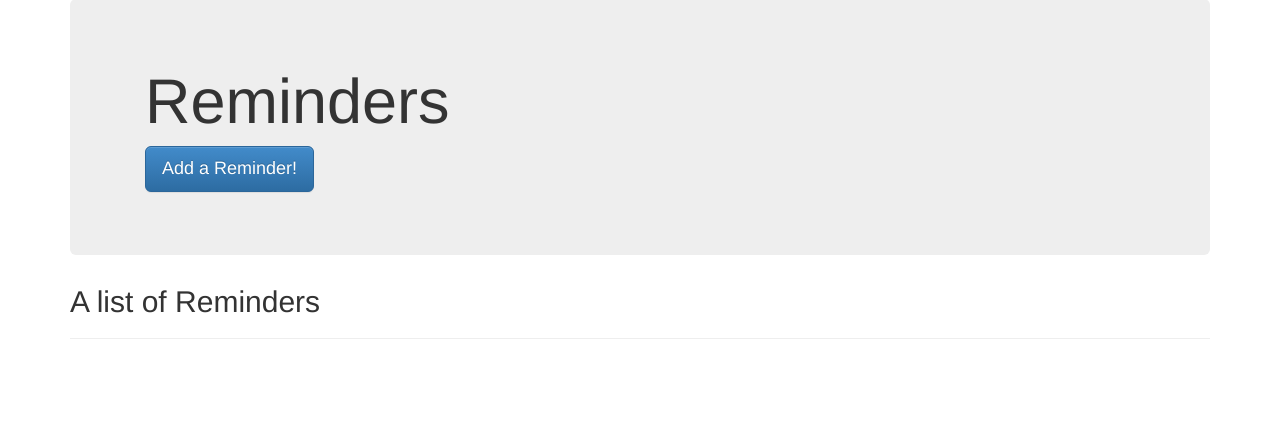
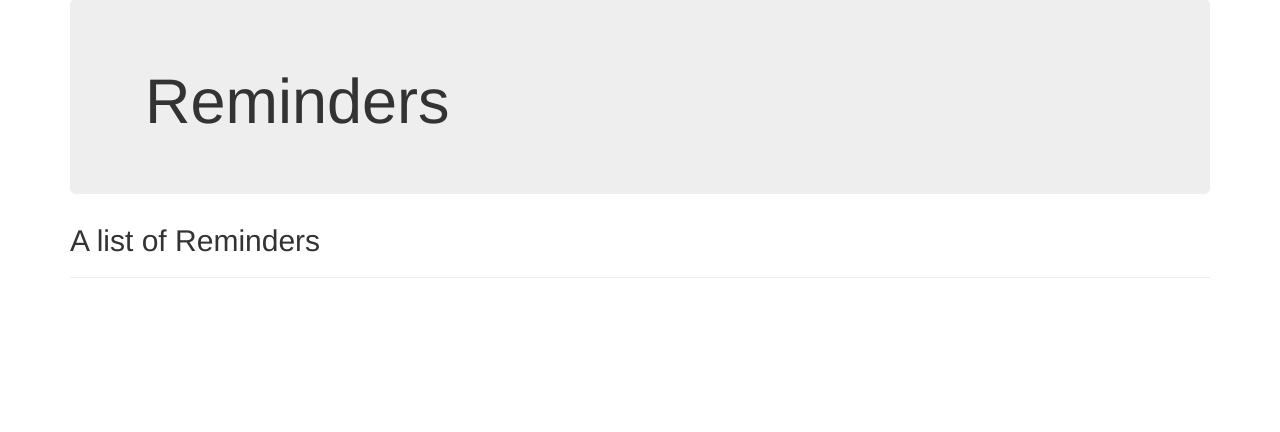
Before and after one commit to mitzvotech/raise-the-bar, a Django app: page /reminders/ in a window 1280 px wide; the page is wider, and only the part inside the window is pictured. Shown: the part 51-483 px from the top of that part. Run offline with Django 3.2, Linux system fonts and the light colour scheme; the visitor is signed in with stand-in values (Sample User, id 1); data that the repository does not hold is empty; some libraries are stand-ins or nearby versions.

Commit message:
remove firm button on reminders

```diff
--- a/app/templates/app/reminder_list.html
+++ b/app/templates/app/reminder_list.html
@@ -4,7 +4,6 @@
     <div class="jumbotron">
       <div class="container">
         <h1>Reminders</h1>
-        <p><a class="btn btn-primary btn-lg" role="button" href="/firm/add/">Add a Reminder!</a></p>
 	  </div>
     </div>
 <h2>A list of Reminders</h2>
```
